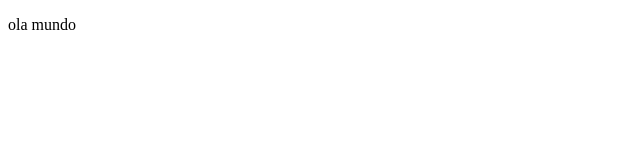
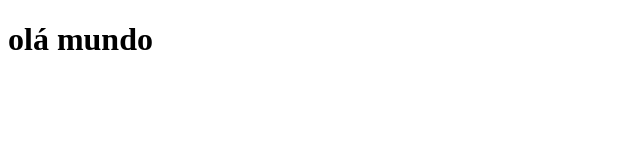
Before and after one commit to Eder1709/Projeto-harve, a plain HTML site: page assets/pages/index.html in a window 1280 px wide. Shown: the whole page, without its empty margins (0-640 px from the left). Drawn offline with Linux system fonts and the light colour scheme.

Commit message:
alterando tag

```diff
--- a/assets/pages/index.html
+++ b/assets/pages/index.html
@@ -6,7 +6,7 @@
     <title>Document</title>
 </head>
 <body>
-    <p> ola mundo</p>
+    <h1> olá mundo</h1>
 
 </body>
 </html>
```
